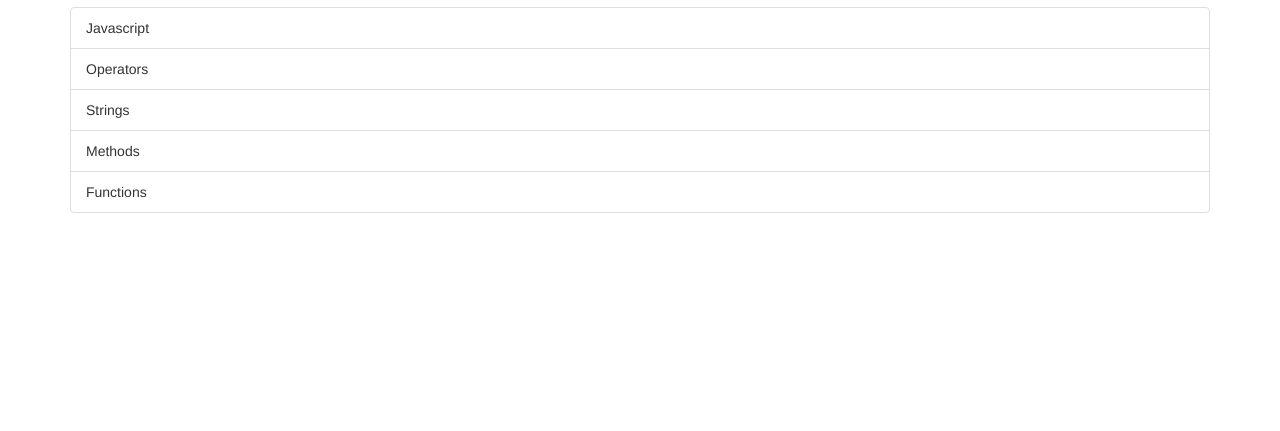
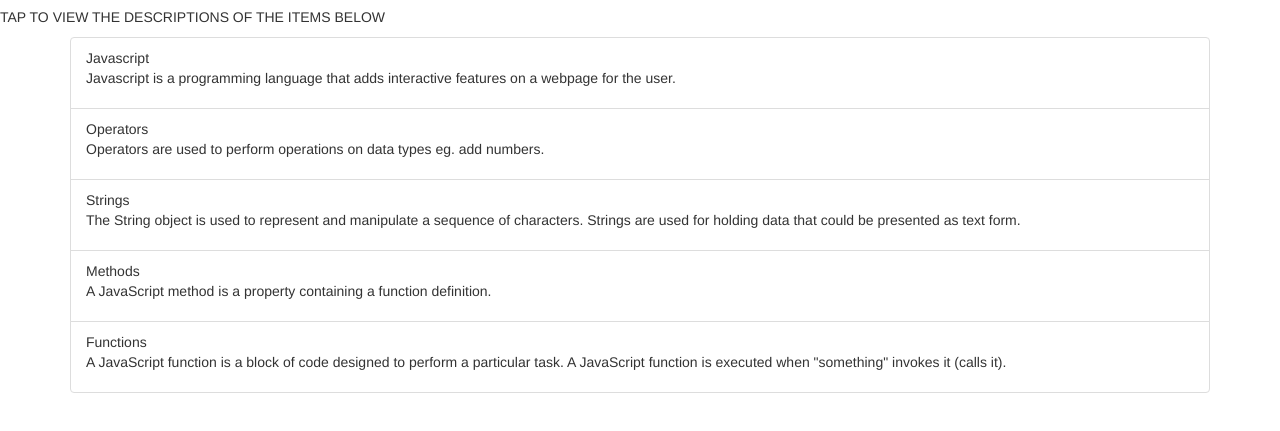
Before and after one commit to naomimwangi/flash-site, a plain HTML site: page index.html in a window 1280 px wide. Shown: the part 63-494 px from the top of the page. Drawn offline with nearby package versions, Linux system fonts and the light colour scheme.

Commit message:
add p and make unique classes for descriptions

```diff
--- a/index.html
+++ b/index.html
@@ -10,13 +10,14 @@
 </head>
 <body>
     <h1>Flashcard site for learning Js and JQuery</h1>
+    <p>TAP TO VIEW THE DESCRIPTIONS OF THE ITEMS BELOW</p>
     <div class="container">
         <ul class="list-group list-group-flush">
-            <li class="list-group-item" id="javascript">Javascript<p class="hidden">Javascript is a programming language that adds interactive features on a webpage for the user.</p></li>
-            <li class="list-group-item" id="operators">Operators<p class="hidden">Operators are used to perform operations on data types eg. add numbers.</p></li>
-            <li class="list-group-item" id="strings">Strings<p class="hidden">The String object is used to represent and manipulate a sequence of characters. Strings are used for holding data that could be presented as text form. </p></li>
-            <li class="list-group-item" id="methods">Methods<p class="hidden">A JavaScript method is a property containing a function definition.</p></li>
-            <li class="list-group-item" id="functions">Functions<p class="hidden">A JavaScript function is a block of code designed to perform a particular task. A JavaScript function is executed when
+            <li class="list-group-item" id="javascript">Javascript<p class="hidden1">Javascript is a programming language that adds interactive features on a webpage for the user.</p></li>
+            <li class="list-group-item" id="operators">Operators<p class="hidden2">Operators are used to perform operations on data types eg. add numbers.</p></li>
+            <li class="list-group-item" id="strings">Strings<p class="hidden3">The String object is used to represent and manipulate a sequence of characters. Strings are used for holding data that could be presented as text form. </p></li>
+            <li class="list-group-item" id="methods">Methods<p class="hidden4">A JavaScript method is a property containing a function definition.</p></li>
+            <li class="list-group-item" id="functions">Functions<p class="hidden5">A JavaScript function is a block of code designed to perform a particular task. A JavaScript function is executed when
             "something" invokes it (calls it).</p></li>
 
         </ul>
```
